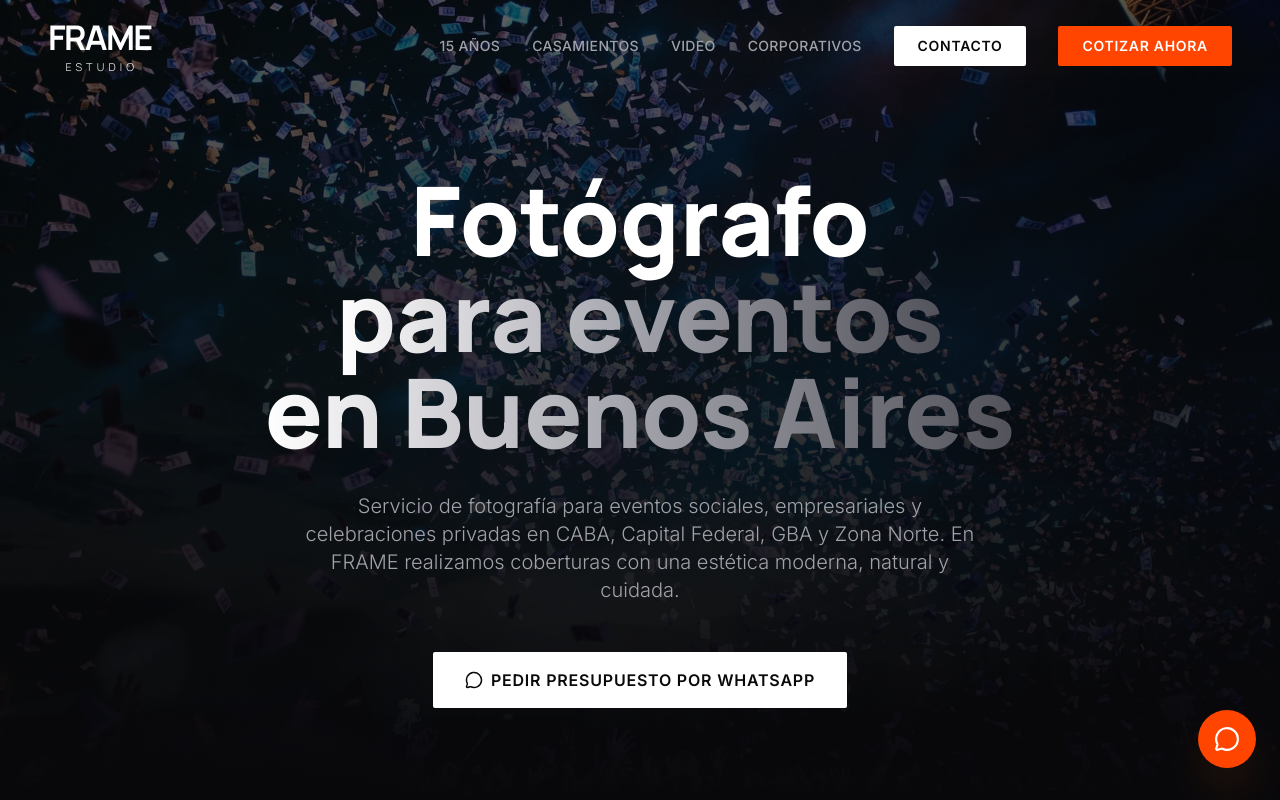
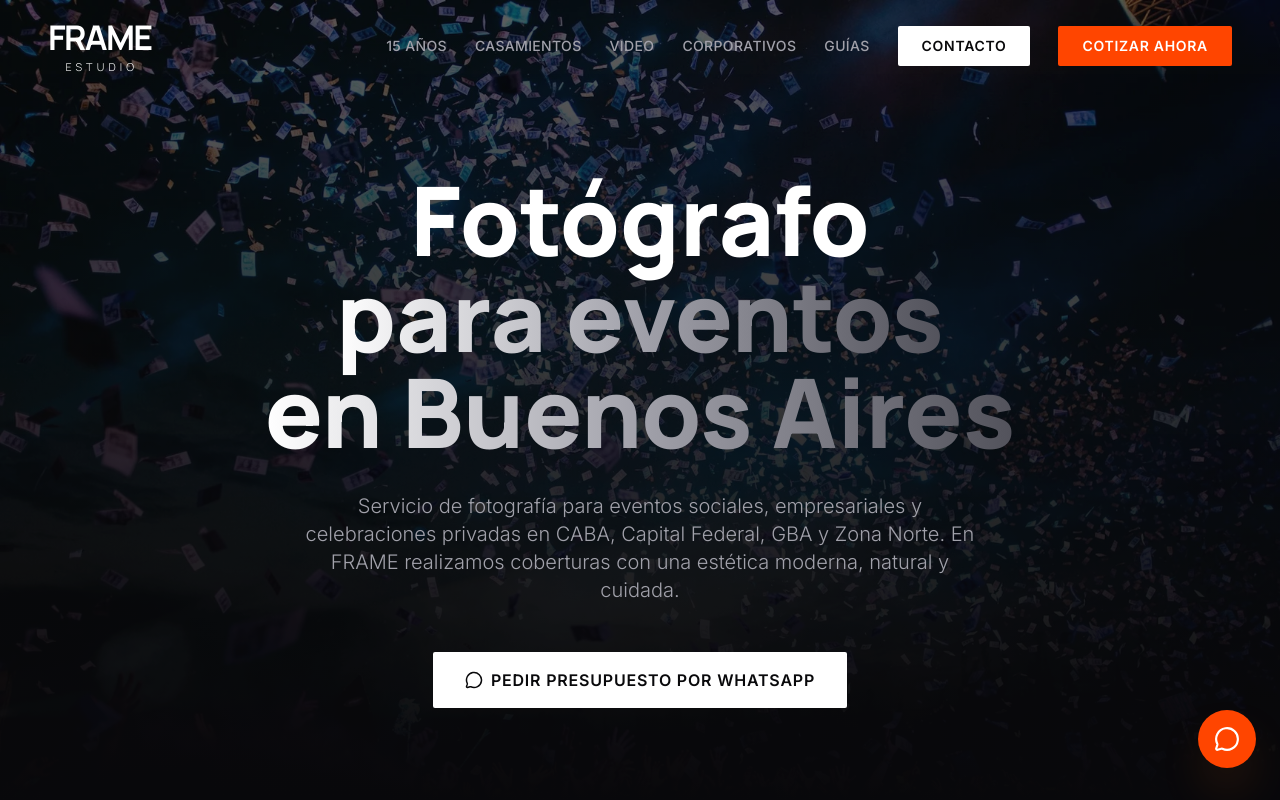
Before and after one commit to joaqui1/Frameba, a React (Vite) app: page / in a window 1280 px wide. Shown: the top 800 px of the page. Built offline with nearby package versions, Linux system fonts and the light colour scheme.

Commit message:
Add Guías to site navigation

```diff
--- a/components/Navbar.tsx
+++ b/components/Navbar.tsx
@@ -8,6 +8,7 @@ const NAV_ITEMS = [
   { label: 'Casamientos', href: '/fotografia-video-casamientos-buenos-aires/' },
   { label: 'Video', href: '/video-para-eventos-buenos-aires/' },
   { label: 'Corporativos', href: '/eventos-corporativos-buenos-aires/' },
+  { label: 'Guías', href: '/blog/' },
 ];
 
 interface NavbarProps {
@@ -63,12 +64,12 @@ export const Navbar: React.FC<NavbarProps> = ({ onMenuOpenChange }) => {
             <BrandLogo />
           </a>
 
-          <nav className="hidden md:flex gap-8 items-center" aria-label="Navegación principal">
+          <nav className="hidden md:flex gap-5 lg:gap-7 items-center" aria-label="Navegación principal">
             {NAV_ITEMS.map((item) => (
               <a
                 key={item.label}
                 href={item.href}
-                className="text-sm font-medium text-zinc-400 hover:text-white transition-colors uppercase tracking-wide"
+                className="text-xs lg:text-sm font-medium text-zinc-400 hover:text-white transition-colors uppercase tracking-wide"
               >
                 {item.label}
               </a>
@@ -76,14 +77,14 @@ export const Navbar: React.FC<NavbarProps> = ({ onMenuOpenChange }) => {
             <WhatsAppLink
               context="contact"
               showIcon={false}
-              className="px-6 py-2.5 bg-white text-zinc-950 text-sm font-bold uppercase tracking-wider hover:bg-brand-orange hover:text-white transition-all duration-300 rounded-sm"
+              className="px-5 lg:px-6 py-2.5 bg-white text-zinc-950 text-xs lg:text-sm font-bold uppercase tracking-wider hover:bg-brand-orange hover:text-white transition-all duration-300 rounded-sm"
             >
               Contacto
             </WhatsAppLink>
             <WhatsAppLink
               context="contact"
               showIcon={false}
-              className="px-6 py-2.5 bg-brand-orange text-white text-sm font-bold uppercase tracking-wider hover:bg-orange-600 transition-all duration-300 rounded-sm"
+              className="hidden xl:inline-flex px-6 py-2.5 bg-brand-orange text-white text-sm font-bold uppercase tracking-wider hover:bg-orange-600 transition-all duration-300 rounded-sm"
             >
               Cotizar Ahora
             </WhatsAppLink>
```
